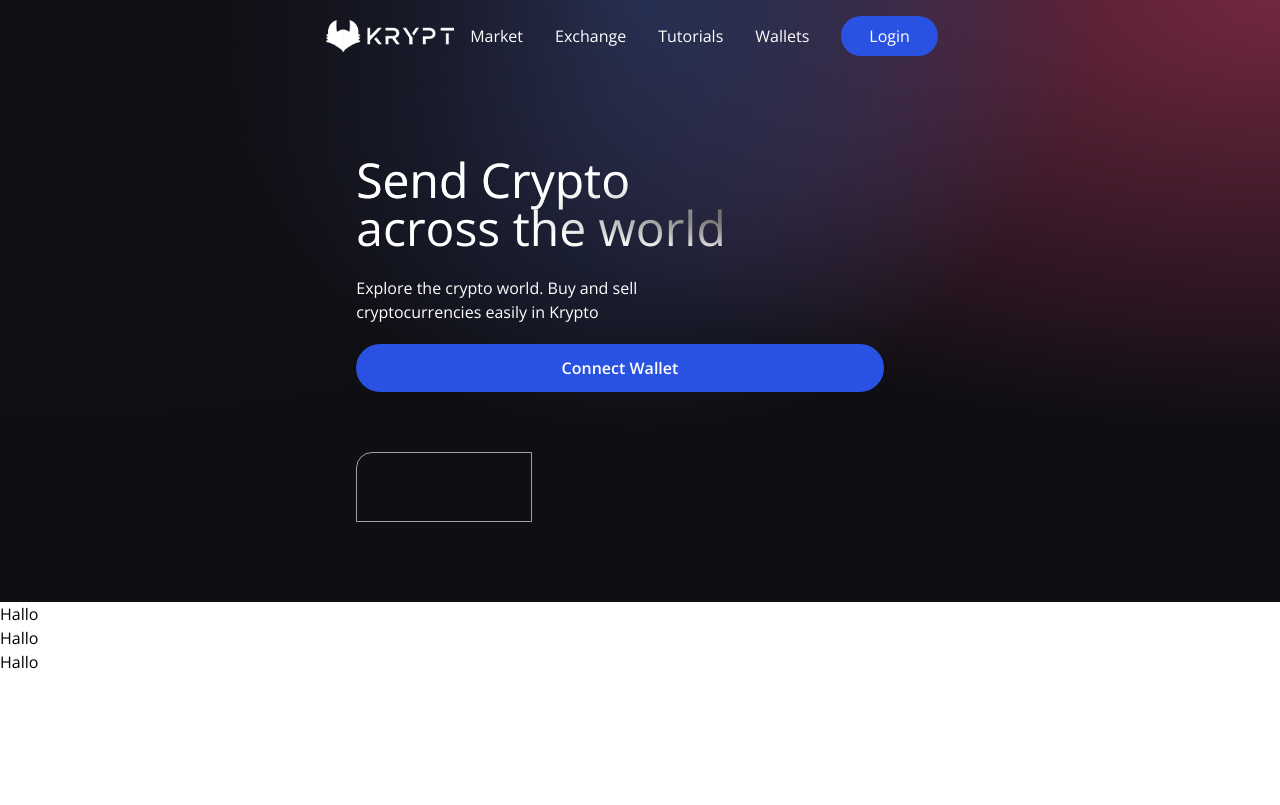
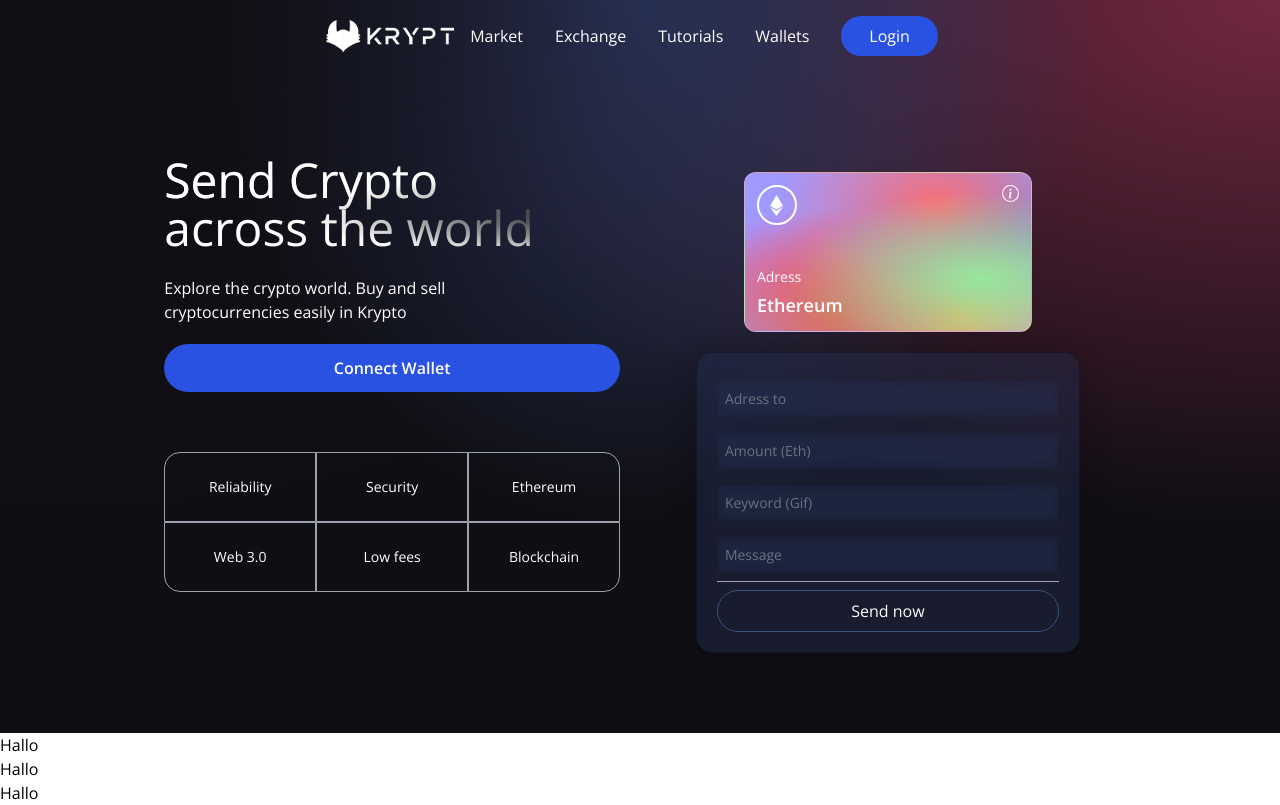
Before and after one commit to kalibani/web3.0-App, a React (Vite) app in the folder client/: page / in a window 1280 px wide. Built offline with nearby package versions, Linux system fonts and the light colour scheme.

Commit message:
create welcome UI

```diff
--- a/client/package.json
+++ b/client/package.json
@@ -7,6 +7,7 @@
     "preview": "vite preview"
   },
   "dependencies": {
+    "@tailwindcss/forms": "^0.4.0",
     "ethers": "^5.5.3",
     "react": "^17.0.2",
     "react-dom": "^17.0.2",
--- a/client/src/components/Loader.tsx
+++ b/client/src/components/Loader.tsx
@@ -2,7 +2,11 @@ import { FunctionComponent } from "react";
 interface LoaderProps {}
 
 const Loader: FunctionComponent<LoaderProps> = () => {
-  return <h1>Hallo</h1>;
+  return (
+    <div className="flex items-center justify-center py-3">
+      <div className="w-32 h-32 border-b-2 border-red-700 rounded-full animate-spin" />
+    </div>
+  );
 };
 
 export default Loader;
--- a/client/src/components/Welcome.tsx
+++ b/client/src/components/Welcome.tsx
@@ -1,20 +1,55 @@
-import { FunctionComponent } from "react";
+import { FunctionComponent, ChangeEvent, useState } from "react";
 import { AiFillPayCircle } from "react-icons/ai";
 import { SiEthereum } from "react-icons/si";
 import { BsInfoCircle } from "react-icons/bs";
 
 import { Loader } from "./";
+interface InputProps {
+  placeholder?: string;
+  props?: object;
+  name?: string;
+  type?: string;
+  value?: string | number;
+  handleChange: (
+    e: ChangeEvent<HTMLInputElement>,
+    name: string | undefined
+  ) => void | undefined;
+}
+const Input: FunctionComponent<InputProps> = ({
+  placeholder,
+  props,
+  name,
+  type,
+  value,
+  handleChange,
+}) => (
+  <input
+    placeholder={placeholder}
+    onChange={(e) => handleChange(e, name)}
+    step="0.0001"
+    value={value}
+    name={name}
+    type={type}
+    {...props}
+    className="w-full p-2 my-2 text-sm text-white bg-transparent border-none rounded-sm outline-none white-glassmorphism"
+  />
+);
 
 interface WelcomeProps {}
-
 const Welcome: FunctionComponent<WelcomeProps> = () => {
   const connectWallet = () => {};
+  const handleChange = (
+    e: ChangeEvent<HTMLInputElement>,
+    name: string = "test"
+  ) => {};
+  const [isLoading, setLoading] = useState(false);
+  const handleSubmit = () => {};
   const commonStyles =
     "min-h-[70px] sm:px-0 px-2 sm:min-w-[120px] flex justify-center items-center border-[0.5px] border-gray-400 text-sm font-light text-white";
   return (
     <div className="flex items-center justify-center w-full">
-      <div className="flex flex-col items-start justify-between px-4 py-12 md:flex-row md:p-20">
-        <div className="flex flex-col justify-start flex-1 md:mr-10">
+      <div className="flex flex-col items-start justify-between px-4 py-12 mf:flex-row md:p-20">
+        <div className="flex flex-col justify-start flex-1 mf:mr-10">
           <h1 className="py-1 text-3xl text-white sm:text-5xl text-gradient">
             Send Crypto
             <br /> across the world
@@ -33,7 +68,69 @@ const Welcome: FunctionComponent<WelcomeProps> = () => {
             </span>
           </button>
           <div className="grid mt-10 sm:grid-cols-3 grid-cols-2w-full">
-            <div className={`rounded-tl-2xl ${commonStyles}`}></div>
+            <div className={`rounded-tl-2xl ${commonStyles}`}>Reliability</div>
+            <div className={commonStyles}>Security</div>
+            <div className={`rounded-tr-2xl ${commonStyles}`}>Ethereum</div>
+            <div className={`rounded-bl-2xl ${commonStyles}`}>Web 3.0</div>
+            <div className={commonStyles}>Low fees</div>
+            <div className={`rounded-br-2xl ${commonStyles}`}>Blockchain</div>
+          </div>
+        </div>
+        <div className="flex flex-col items-center justify-start flex-1 w-full mt-10 mf:mt-0">
+          <div className="flex-col items-center justify-end w-full h-40 p-3 my-5 rounded-xl sm:w-72 eth-card white-glassmorphism">
+            <div className="flex flex-col justify-between w-full h-full">
+              <div className="flex items-start justify-between">
+                <div className="flex items-center justify-center w-10 h-10 border-2 border-white rounded-full">
+                  <SiEthereum fontSize={21} color="#fff" />
+                </div>
+                <BsInfoCircle fontSize={17} color="#fff" />
+              </div>
+              <div>
+                <p className="text-sm font-light text-white">Adress</p>
+                <p className="mt-1 text-lg font-semibold text-white">
+                  Ethereum
+                </p>
+              </div>
+            </div>
+          </div>
+          <div className="flex flex-col items-center justify-start w-full p-5 sm:w-96 blue-glassmorphism">
+            <Input
+              placeholder="Adress to"
+              name="addressTo"
+              type="text"
+              handleChange={handleChange}
+            />
+            <Input
+              placeholder="Amount (Eth)"
+              name="amount"
+              type="number"
+              handleChange={handleChange}
+            />
+            <Input
+              placeholder="Keyword (Gif)"
+              name="keyword"
+              type="text"
+              handleChange={handleChange}
+            />
+            <Input
+              placeholder="Message"
+              name="message"
+              type="text"
+              handleChange={handleChange}
+            />
+
+            <div className="h-[1px] w-full bg-gray-400" />
+            {isLoading ? (
+              <Loader />
+            ) : (
+              <button
+                type="button"
+                onClick={handleSubmit}
+                className="text-white w-full mt-2 border-[1px] p-2 border-[#3d4f7c] rounded-full cursor-pointer"
+              >
+                Send now
+              </button>
+            )}
           </div>
         </div>
       </div>
--- a/client/tailwind.config.js
+++ b/client/tailwind.config.js
@@ -1,7 +1,35 @@
 module.exports = {
-  content: ["./index.html", "./src/**/*.{vue,js,ts,jsx,tsx}"],
+  purge: ["./src/**/*.{js,jsx,ts,tsx}", "./public/index.html"],
+  mode: "jit",
+  darkMode: false, // or 'media' or 'class'
   theme: {
+    fontFamily: {
+      display: ["Open Sans", "sans-serif"],
+      body: ["Open Sans", "sans-serif"],
+    },
+    extend: {
+      screens: {
+        mf: "990px",
+      },
+      keyframes: {
+        "slide-in": {
+          "0%": {
+            "-webkit-transform": "translateX(120%)",
+            transform: "translateX(120%)",
+          },
+          "100%": {
+            "-webkit-transform": "translateX(0%)",
+            transform: "translateX(0%)",
+          },
+        },
+      },
+      animation: {
+        "slide-in": "slide-in 0.5s ease-out",
+      },
+    },
+  },
+  variants: {
     extend: {},
   },
-  plugins: [],
+  plugins: [require("@tailwindcss/forms")],
 };
```
Also changed, not shown: 1 other file (tests, documents, lock files or other folders).
